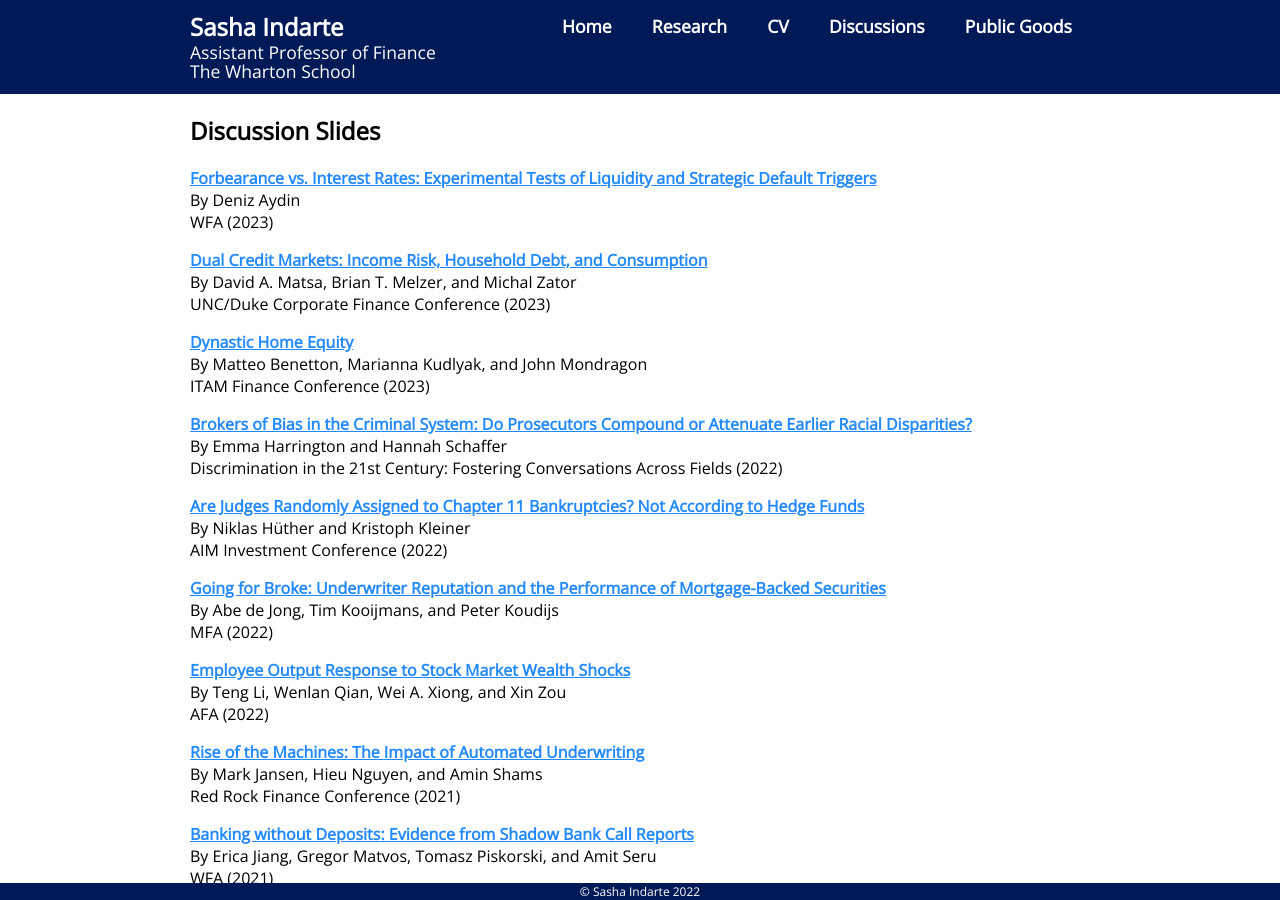
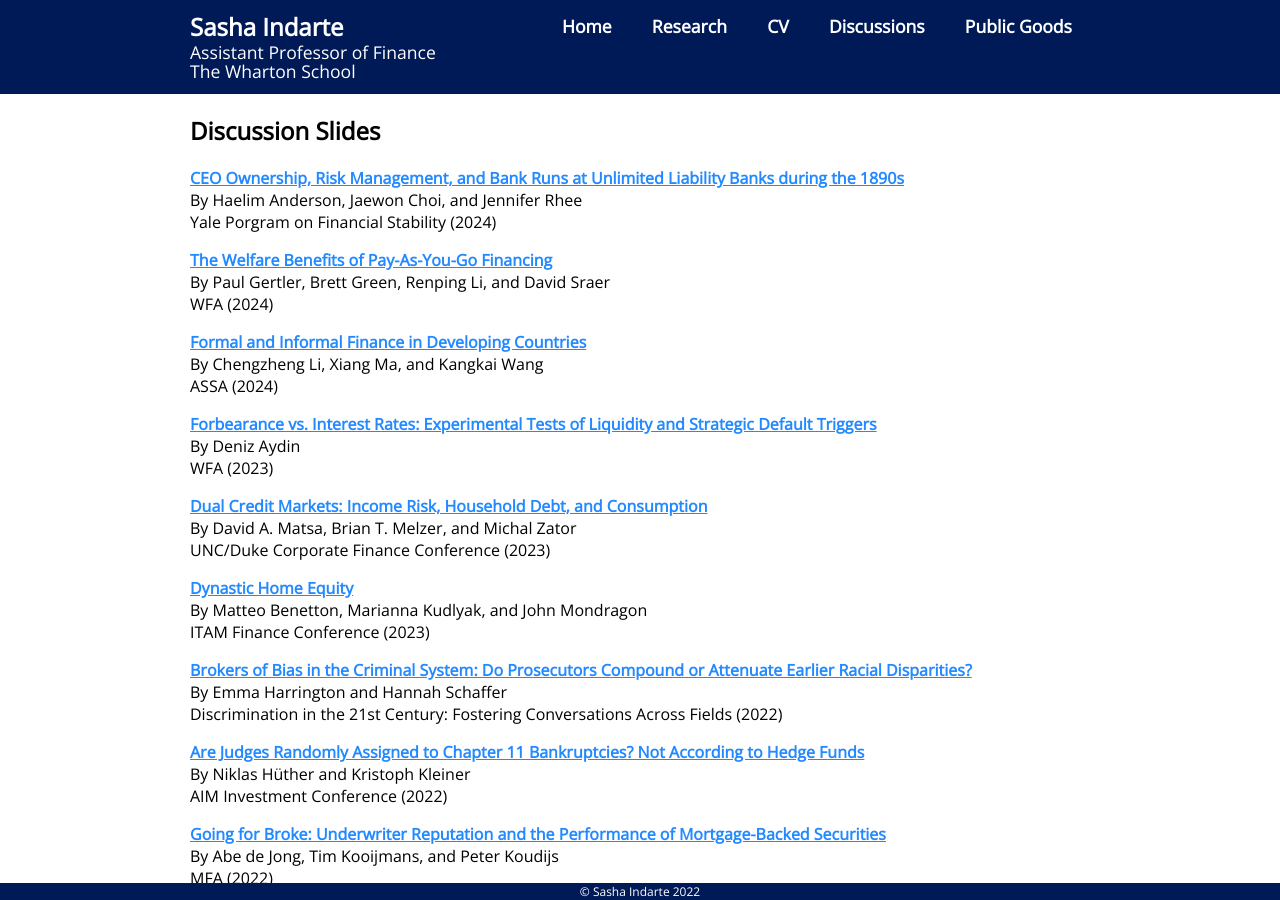
Before and after one commit to sashaindarte/sashaindarte.github.io, a Jekyll site: the page built from discussions/index.html, in a window 1280 px wide and 900 px high. Built offline with Jekyll 4.4.1, drawn with Linux system fonts in a browser that asks for light colours.

Commit message:
added 2024 discussions

```diff
--- a/discussions/index.html
+++ b/discussions/index.html
@@ -8,6 +8,30 @@ title: Sasha Indarte - Discussions
 		<!-- Replication Resources  (use <br> in between)-->
 
     		<h2>Discussion Slides</h2>
+
+		<p> <a href = "https://sashaindarte.github.io/discussions/indarte_discussion_bank_risk.pdf">
+			<u>CEO Ownership, Risk Management, and Bank Runs at Unlimited Liability Banks during the 1890s</u></a>
+			<br>
+			By Haelim Anderson, Jaewon Choi, and Jennifer Rhee
+			<br>
+			Yale Porgram on Financial Stability (2024)
+		</p>
+
+		<p> <a href = "https://sashaindarte.github.io/discussions/indarte_discussion_paygo.pdf">
+			<u>The Welfare Benefits of Pay-As-You-Go Financing</u></a>
+			<br>
+			By Paul Gertler, Brett Green, Renping Li, and David Sraer
+			<br>
+			WFA (2024)
+		</p>
+
+		<p> <a href = "https://sashaindarte.github.io/discussions/SI_discussion_of_LMW_moral_hazard.pdf">
+			<u>Formal and Informal Finance in Developing Countries</u></a>
+			<br>
+			By Chengzheng Li, Xiang Ma, and Kangkai Wang
+			<br>
+			ASSA (2024)
+		</p>
 
 		<p> <a href = "https://sashaindarte.github.io/discussions/forb_vs_intrates_DISCUSSION_SI.pdf">
 			<u>Forbearance vs. Interest Rates: Experimental Tests of Liquidity and Strategic Default Triggers</u></a>
```
